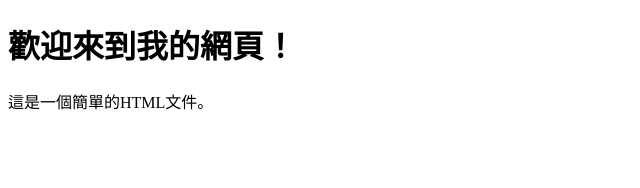
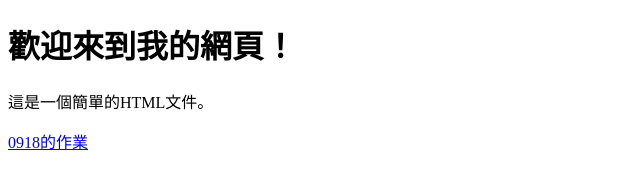
Before and after one commit to lucygithubio/nuulucy, a plain HTML site: page index.html in a window 1280 px wide. Shown: the whole page, without its empty margins (0-640 px from the left). Drawn offline with Linux system fonts and the light colour scheme.

Commit message:
Update index.html

```diff
--- a/index.html
+++ b/index.html
@@ -6,5 +6,6 @@
   <body>
     <h1>歡迎來到我的網頁！</h1>
     <p>這是一個簡單的HTML文件。</p>
+    <a href=0918.html" taget="_blank">0918的作業<a>
   </body>
 </html>
```
